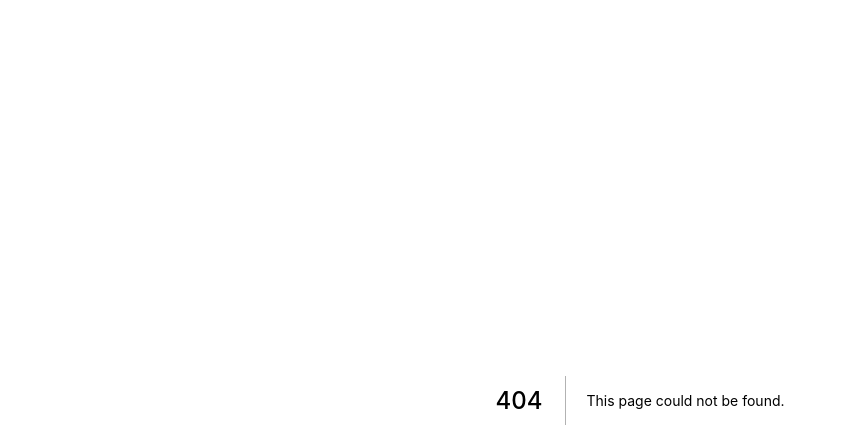
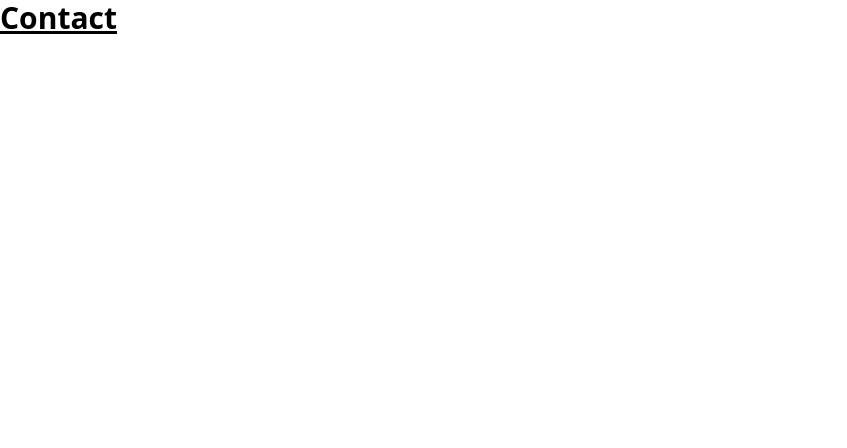
Before and after one commit to sdkk1/nextjs-hp, a Next.js app: page /contact in a window 1280 px wide. Before the commit this address had no page. Shown: the top 448 px of the page, without its empty margins (0-847 px from the left). Built offline with nearby package versions, Linux system fonts and the light colour scheme.

Commit message:
add: Contactページのベースを作成

```diff
--- /dev/null
+++ b/src/pages/contact/index.tsx
@@ -0,0 +1,15 @@
+import type { NextPage } from 'next'
+import Head from 'next/head'
+
+const Contact: NextPage = () => {
+  return (
+    <>
+      <Head>
+        <title>Contact</title>
+      </Head>
+      <h1 className='text-3xl font-bold underline'>Contact</h1>
+    </>
+  )
+}
+
+export default Contact
```
